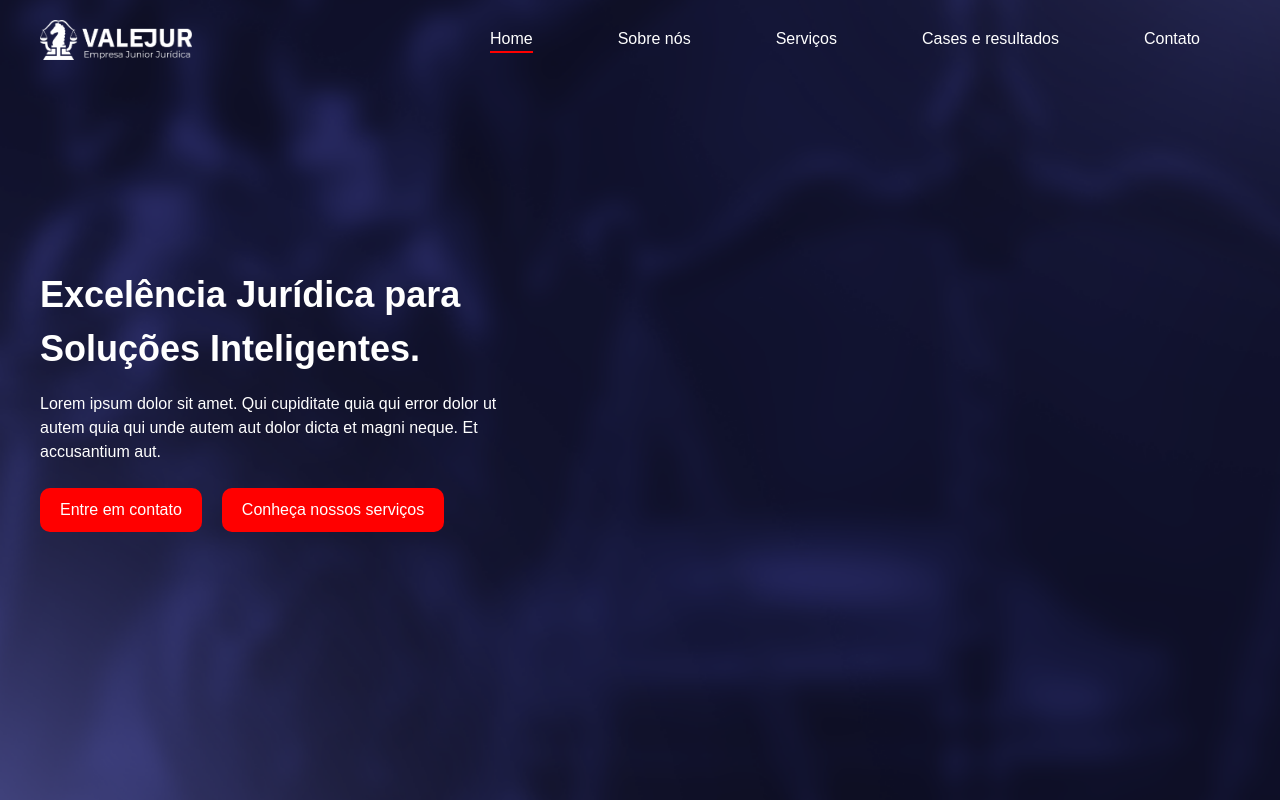
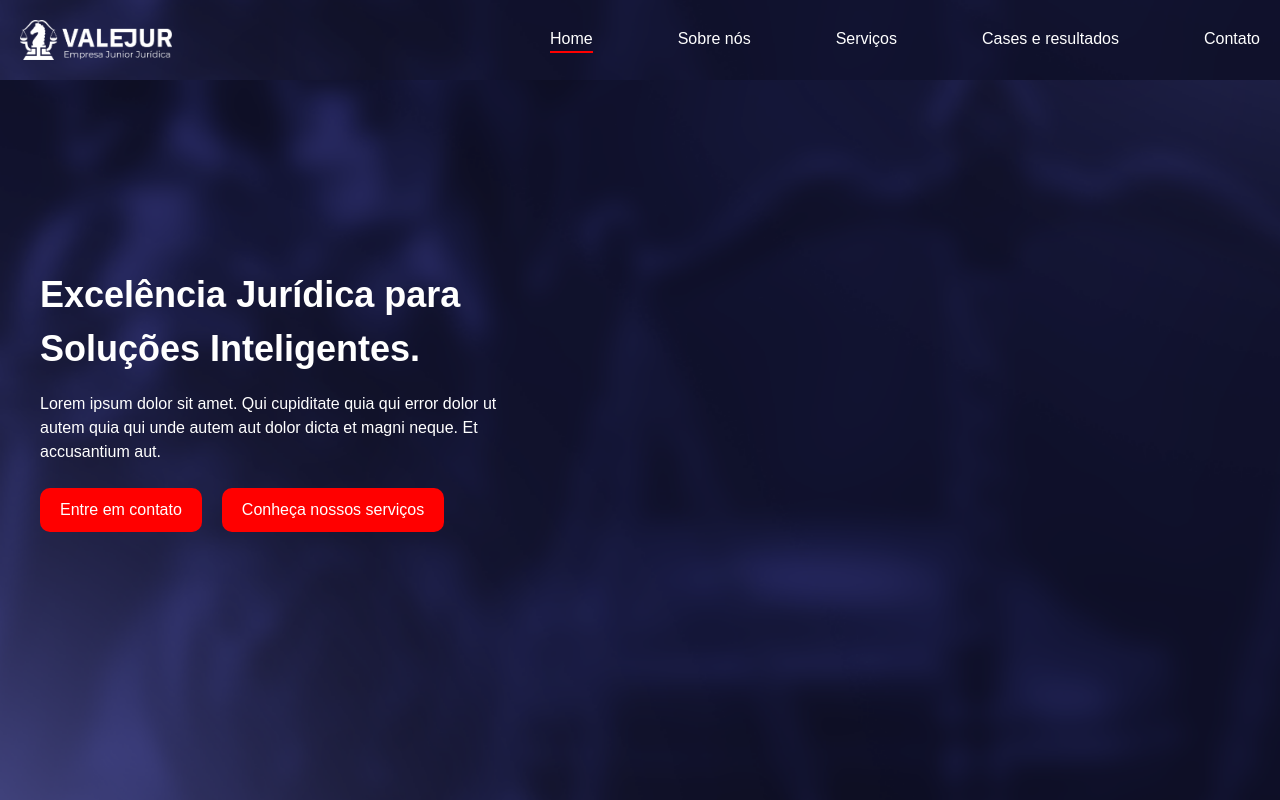
Before and after one commit to InteliJR/valejur, a Next.js app: page / in a window 1280 px wide. Shown: the top 800 px of the page. Built offline with nearby package versions, Linux system fonts and the light colour scheme.

Commit message:
fix-feat: corrigir a nav e integrar ig
Corrigidos detalhes de exibição da navbar e adicionada a integração com o instagram.

```diff
--- a/styles/globals.css
+++ b/styles/globals.css
@@ -79,11 +79,14 @@ body {
   align-items: center;
   justify-content: space-between;
   padding: 1.25rem;
-  max-width: 75rem;
-  margin: 0 auto;
   position: fixed;
   top: 0;
-  width: 100%;
+  left: 0;  /* Garante que a navbar vá até a borda esquerda */
+  width: 100%; /* Garante que a navbar ocupe toda a largura da tela */
+  background-image: url('/backgroundValejur.png');
+  background-size: cover;
+  background-position: center;
+  z-index: 10; /* Coloca a navbar acima de outros elementos */
 }
 
 .logo img {
```
